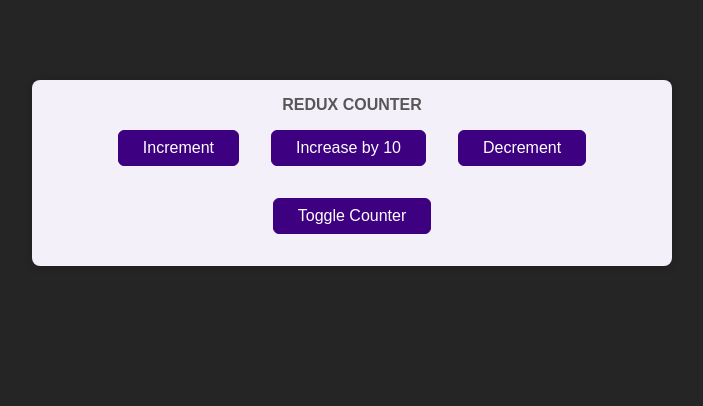
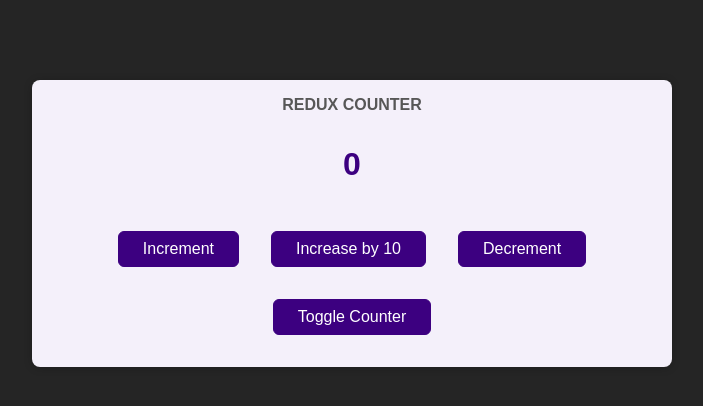
Before and after one commit to Ezouth/Redux-practice, a React (Create React App) app: page / in a window 1280 px wide. Shown: the top 406 px of the page, without its empty margins (288-991 px from the left). Built offline with nearby package versions, Linux system fonts and the light colour scheme.

Commit message:
Reduxjs toolkit now fully working.

```diff
--- a/src/components/Counter.js
+++ b/src/components/Counter.js
@@ -1,16 +1,32 @@
-import { useSelector, useDispatch } from 'react-redux';
-import classes from './Counter.module.css';
 // we can import the variable we stored in index.js
 // import {  INCREMENT } from '../store/index';
 
 // using reduxjstoolkit
 import { counterActions } from '../store/index';
-
+import { useSelector, useDispatch } from 'react-redux';
+import classes from './Counter.module.css';
 
 const Counter = () => {
   const dispatch = useDispatch();
-  const counter = useSelector((state) => state.counter);
-  const show = useSelector((state) => state.showCounter);
+  const counter = useSelector((state) => state.counter.counter);
+  const show = useSelector((state) => state.counter.showCounter);
+
+  const incrementHandler = () => {
+    dispatch(counterActions.increment());
+  };
+
+  const increaseHandler = () => {
+    dispatch(counterActions.increase(10)); // { type: SOME_UNIQUE_IDENTIFIER, payload: 10 }
+  };
+
+  const decrementHandler = () => {
+    dispatch(counterActions.decrement());
+  };
+
+  const toggleCounterHandler = () => {
+    dispatch(counterActions.toggleCounter());
+  };
+
 
 
 // this was how I was doing it before using reduxjstoolkit
@@ -30,25 +46,6 @@ const Counter = () => {
   // const toggleCounterHandler = () => {
   //   dispatch({ type: 'toggle' });
   // };
-
-
-  //reduxjstoolkit makes it easier to avoid the risk of typos etc
-  const incrementHandler = () => {
-    dispatch(counterActions.increment());
-  };
-
-  const decrementHandler = () => {
-    dispatch(counterActions.decrement());
-  };
-
-  const toggleCounterHandler = () => {
-    dispatch(counterActions.toggleCounter());
-  };
-
-  // increaseHandler needs a payload so the syntax is slightly different
-  const increaseHandler = () => {
-    dispatch(counteractions.increase(10)); // creates dispatch object { type: SOME_UNIQUE_IDENTIFIER, payload: 10 }
-  };
 
 
   return (
--- a/src/store/index.js
+++ b/src/store/index.js
@@ -23,7 +23,7 @@ const counterSlice = createSlice({
          // it basically checks for code like this where the state may be affected directly
          // and deals with it for us
         },
-        decreement(state) {
+        decrement(state) {
             state.counter--;
         },
         // we didn't use action in the others so we didn't pass as a parameter
@@ -31,7 +31,7 @@ const counterSlice = createSlice({
             // note that we use the word payload
             state.counter = state.counter + action.payload;
         },
-        toggle(state) {
+        toggleCounter(state) {
             state.showCounter = !state.showCounter;
         },
     }
```
